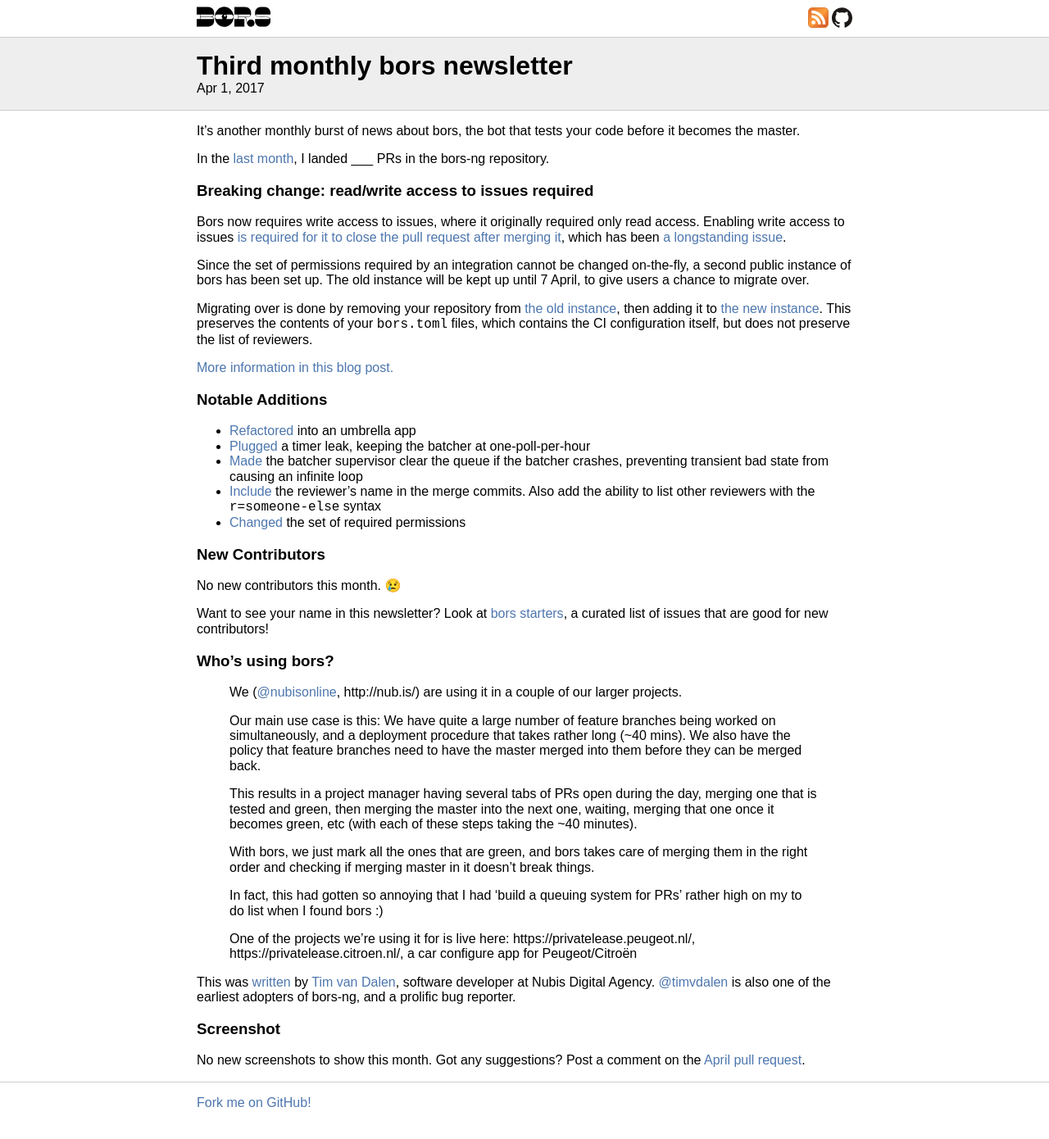
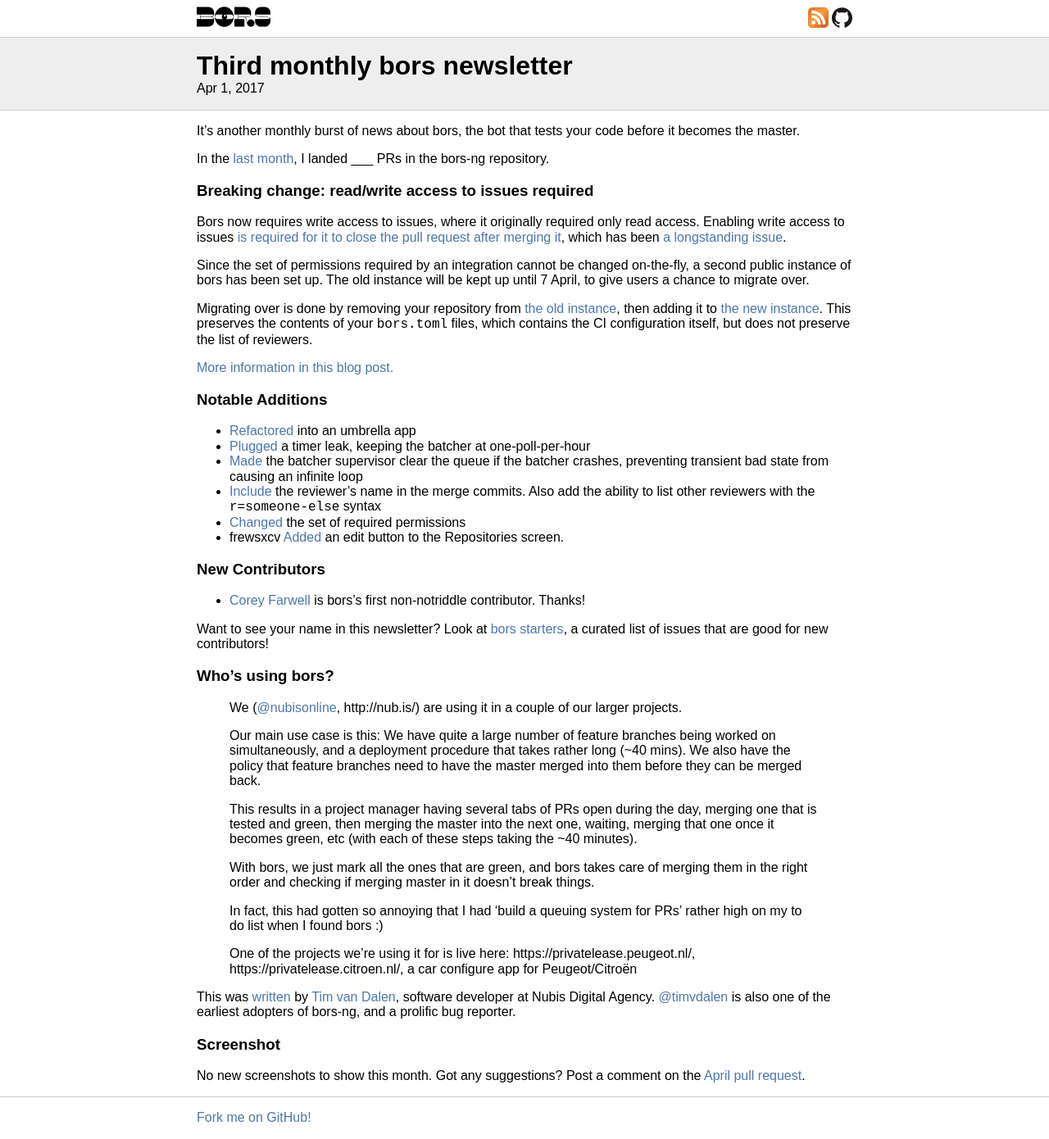
Before and after one commit to bors-ng/bors-ng.github.io, a Jekyll site: the page built from _posts/2017-04-01-tmib-03.md, in a window 1280 px wide. Shown: the whole page at 82% size. Built offline with Jekyll 4.4.1, drawn with Linux system fonts in a browser that asks for light colours.

Commit message:
Add PR #126

```diff
--- a/_posts/2017-04-01-tmib-03.md
+++ b/_posts/2017-04-01-tmib-03.md
@@ -41,11 +41,12 @@
 * [Made](https://github.com/bors-ng/bors-ng/pull/117) the batcher supervisor clear the queue if the batcher crashes, preventing transient bad state from causing an infinite loop
 * [Include](https://github.com/bors-ng/bors-ng/pull/121) the reviewer's name in the merge commits. Also add the ability to list other reviewers with the `r=someone-else` syntax
 * [Changed](https://github.com/bors-ng/bors-ng/pull/127) the set of required permissions
+* frewsxcv [Added](https://github.com/bors-ng/bors-ng/pull/126) an edit button to the Repositories screen.
 
 
 ### New Contributors
 
-No new contributors this month. 😢
+* [Corey Farwell](https://github.com/frewsxcv) is bors's first non-notriddle contributor. Thanks!
 
 Want to see your name in this newsletter? Look at [bors starters](https://bors-ng.github.io/starters/), a curated list of issues that are good for new contributors!
 
```
